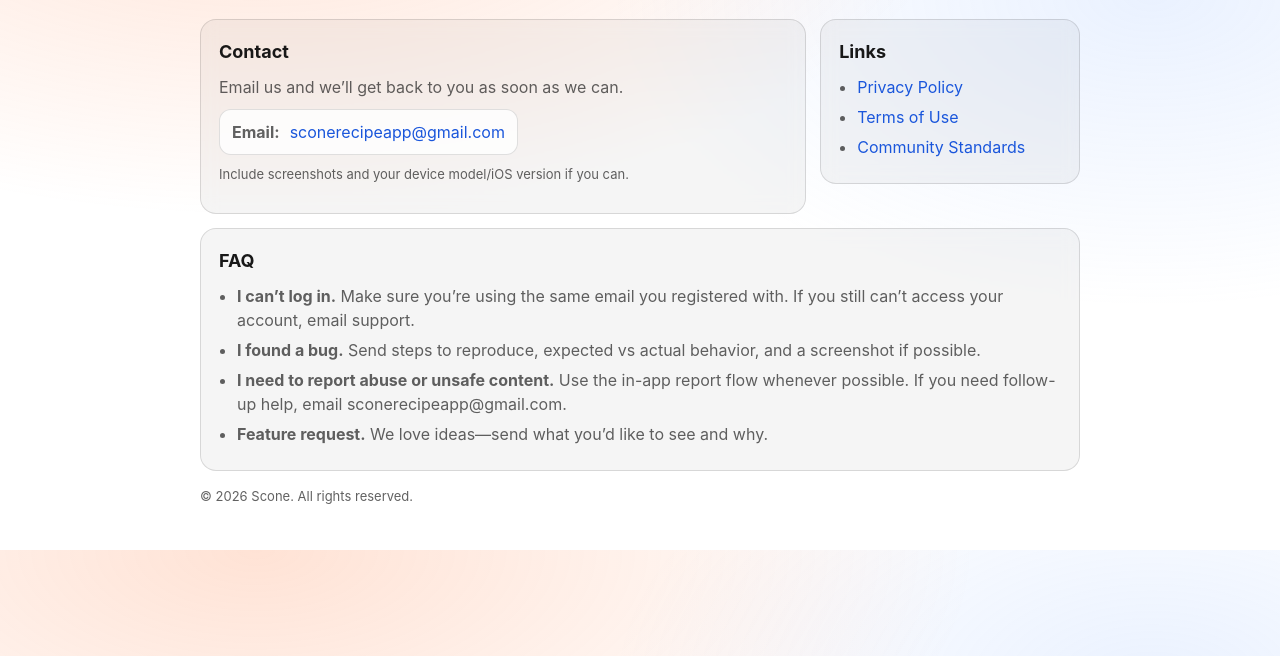
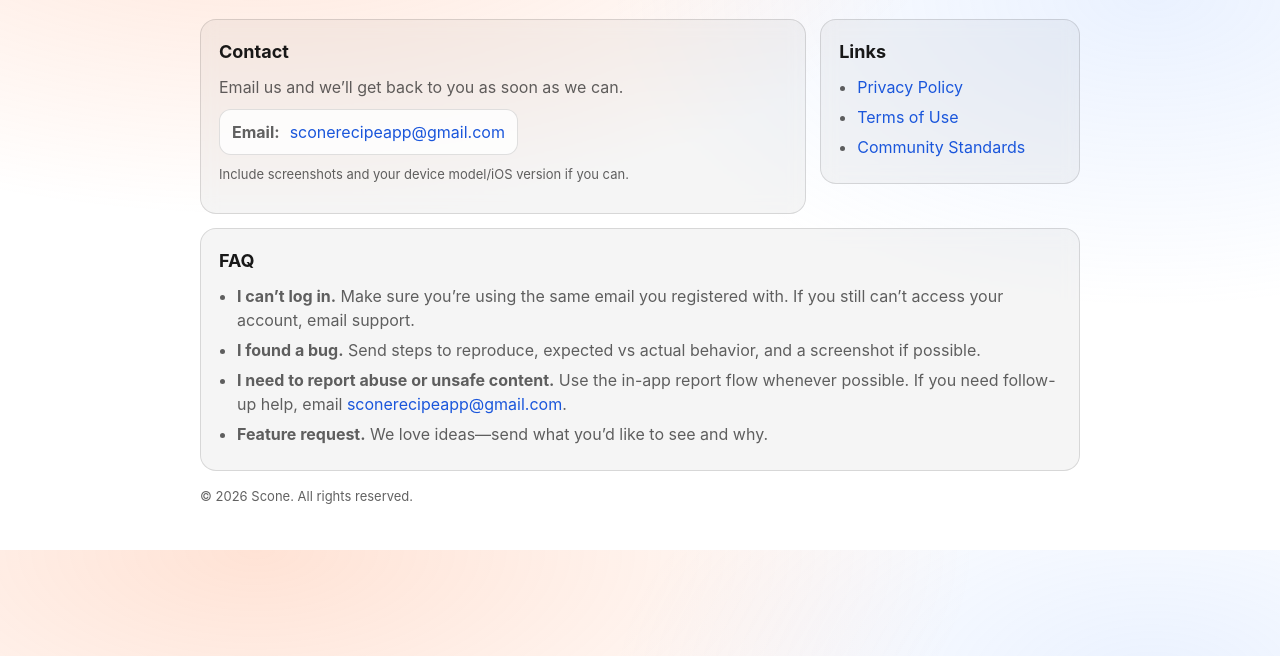
Before and after one commit to jgkellymit/scone-support, a plain HTML site: page index.html in a window 1280 px wide. Shown: the part 144-800 px from the top of the page. Drawn offline with Linux system fonts and the light colour scheme.

Commit message:
fix(site): address support page review comments
Make the abuse-reporting contact email clickable in the FAQ and update the privacy policy last-updated date to reflect the contact change.
This keeps the support site more consistent and trustworthy.

```diff
--- a/index.html
+++ b/index.html
@@ -165,7 +165,7 @@
         <ul>
           <li><strong>I can’t log in.</strong> Make sure you’re using the same email you registered with. If you still can’t access your account, email support.</li>
           <li><strong>I found a bug.</strong> Send steps to reproduce, expected vs actual behavior, and a screenshot if possible.</li>
-          <li><strong>I need to report abuse or unsafe content.</strong> Use the in-app report flow whenever possible. If you need follow-up help, email sconerecipeapp@gmail.com.</li>
+          <li><strong>I need to report abuse or unsafe content.</strong> Use the in-app report flow whenever possible. If you need follow-up help, email <a href="mailto:sconerecipeapp@gmail.com">sconerecipeapp@gmail.com</a>.</li>
           <li><strong>Feature request.</strong> We love ideas—send what you’d like to see and why.</li>
         </ul>
       </section>
```
Also changed, not shown: privacy.html (+1 -1 lines).
